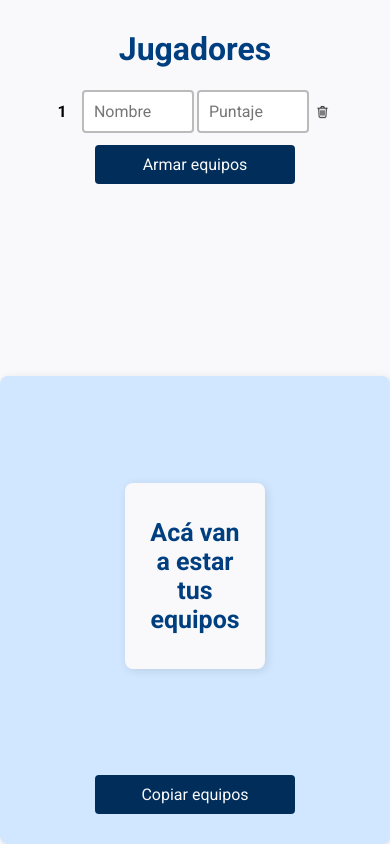
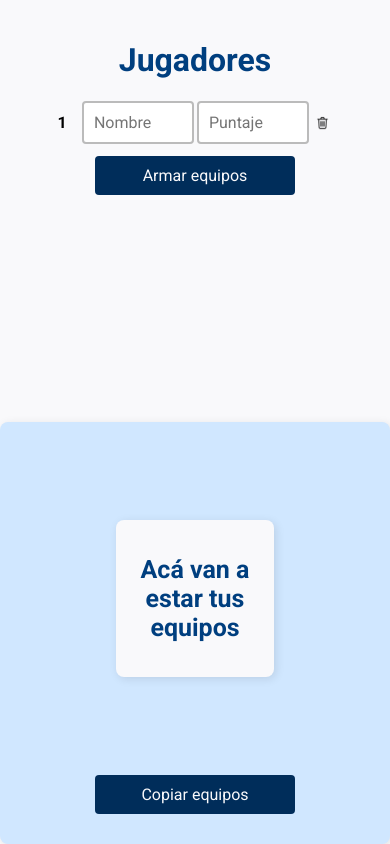
Before and after one commit to gast0nestevez/armadorDeEquipos, a React (Vite) app: page /clasico in a window 390 px wide. Built offline with nearby package versions, Linux system fonts and the light colour scheme.

Commit message:
More css

```diff
--- a/src/css/classic.css
+++ b/src/css/classic.css
@@ -8,7 +8,7 @@ body {
   background-color: #f9f9fb;
 }
 
-div.main-container {
+.main-container {
   display: flex;
   justify-content: center;
   align-items: stretch;
@@ -114,7 +114,7 @@ input[type="number"]::-webkit-inner-spin-button {
 }
 
 /* Right Section (Equipos) */
-div.teams-details {
+.teams-details {
   display: flex;
   flex-direction: column;
   justify-content: space-between;
@@ -179,6 +179,7 @@ div.teams-details {
   top: 20px;
   left: 50%;
   font-size: 16px;
+  text-align: center;
   border-radius: 4px;
   padding: 10px 20px;
   color: #f9f9fb;
@@ -193,7 +194,7 @@ div.teams-details {
 }
 
 @media (max-width: 850px) {
-  div.inputs, div.teams-details {
+  .inputs, .teams-details {
     width: 100%;
   }
 
@@ -201,13 +202,18 @@ div.teams-details {
     width: 50%;
   }
 
-  div.main-container {
+  .main-container {
     flex-direction: column;
     align-items: center;
   }
 }
 
 @media (max-width: 600px) {
+  .inputs {
+    min-height: 50%;
+    padding: 20px;
+  }
+
   .player-input {
     width: 80%;
   }
@@ -215,4 +221,8 @@ div.teams-details {
   .teams-details {
     min-height: 50%;
   }
+
+  .team-container {
+    width: 45%;
+  }
 }
```
